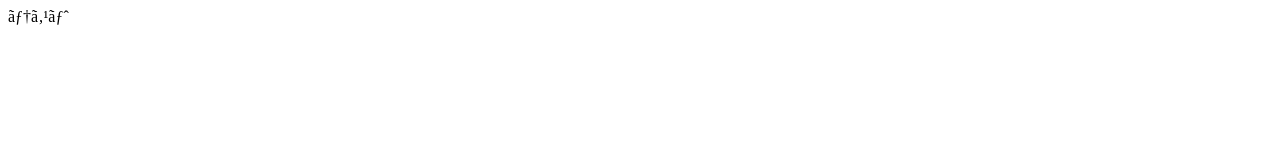
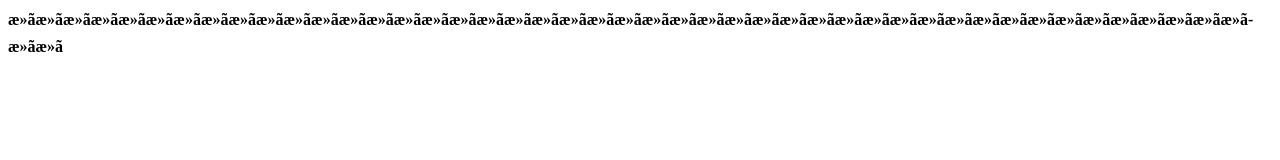
Before and after one commit to meijo-saki297/test, a plain HTML site: page index.html in a window 1280 px wide. Drawn offline with Linux system fonts and the light colour scheme.

Commit message:
Update index.html

```diff
--- a/index.html
+++ b/index.html
@@ -2,9 +2,9 @@
 <html lang='ja'>
   <head>
     <meta charset="utf08">
-    <title>タイトル----------------------------------------------------------------------------------</title>
+    <title>タイトル</title>
   </head>
   <body>
-    テスト
+    <strong>死ね死ね死ね死ね死ね死ね死ね死ね死ね死ね死ね死ね死ね死ね死ね死ね死ね死ね死ね死ね死ね死ね死ね死ね死ね死ね死ね死ね死ね死ね死ね死ね死ね死ね死ね死ね死ね死ね死ね死ね死ね死ね死ね死ね死ね死ね死ね</strong>
   </body>
 </html>
```
